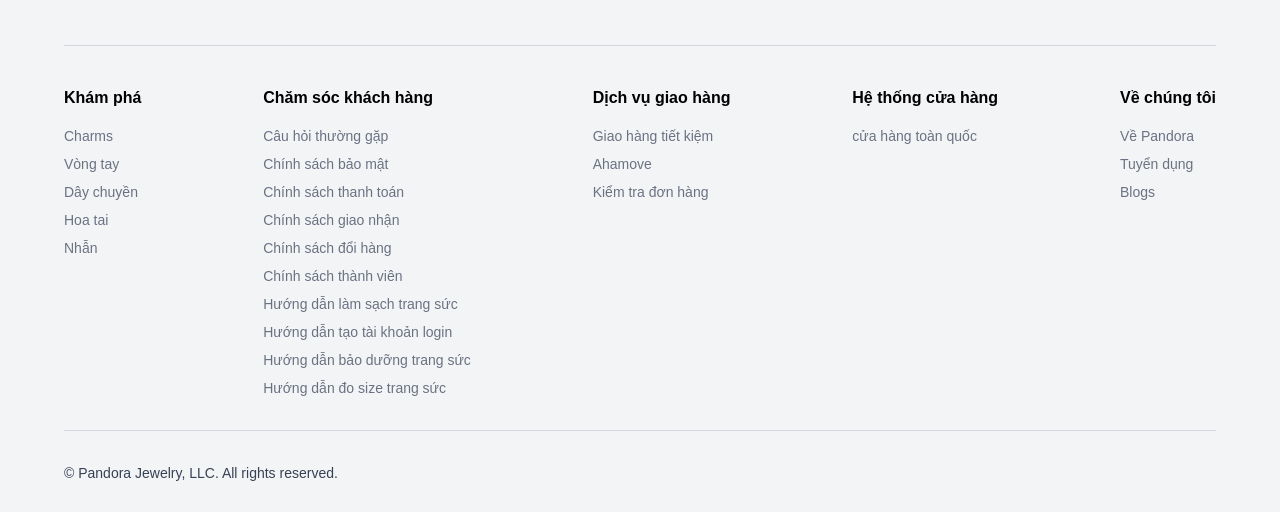
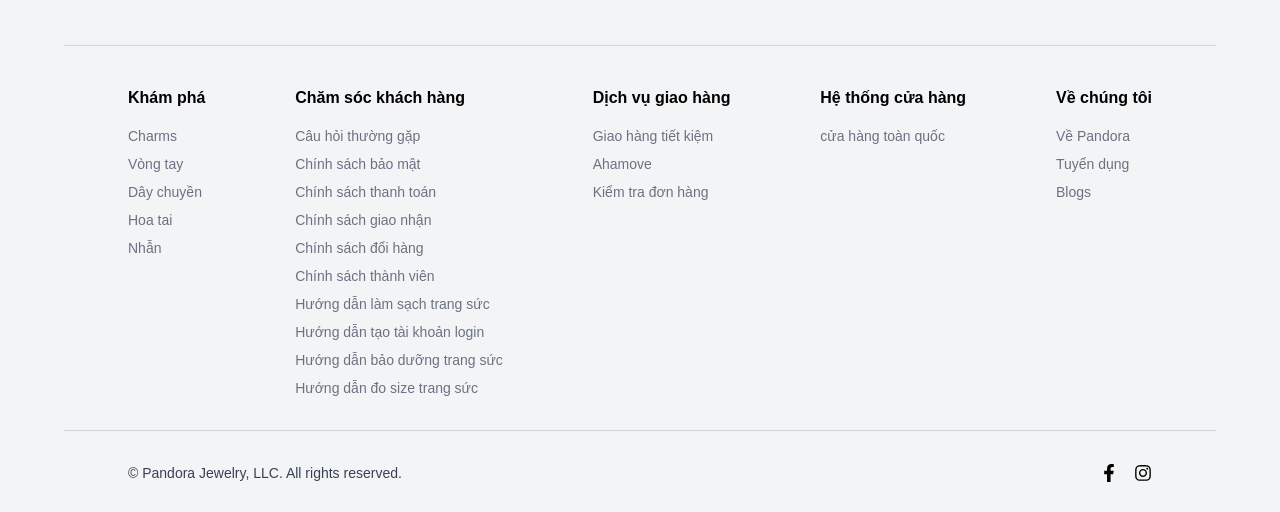
Before and after one commit to CongDongVN/padora-frontend, a Next.js app: page / in a window 1280 px wide. Shown: the part 1898-2410 px from the top of the page. Built offline with nearby package versions, Linux system fonts and the light colour scheme.

Commit message:
add logo and fix px

```diff
--- a/components/Footer.tsx
+++ b/components/Footer.tsx
@@ -1,3 +1,5 @@
+import { FaFacebookF, FaInstagram } from "react-icons/fa";
+
 export default function Footer() {
   return (
     <footer className="bg-gray-100 px-16 pt-16 pb-8">
@@ -22,7 +24,7 @@ export default function Footer() {
 
       <div className="pb-8 border-b border-gray-300 my-6"></div>
 
-      <div className="grid-cols-5 gap-10 flex justify-between pt-4 pb-8 border-b border-gray-300">
+      <div className="grid-cols-5 gap-10 flex justify-between px-16 pt-4 pb-8 border-b border-gray-300">
 
         <div>
           <h4 className="font-semibold mb-4  text-black ">Khám phá</h4>
@@ -90,10 +92,17 @@ export default function Footer() {
 
       </div>
 
-      <p className="text-left text-sm mt-8  text-gray-700">
+      <div className="mt-8 flex items-center justify-between px-16">
+
+      <p className="text-left text-sm text-gray-700">
         © Pandora Jewelry, LLC. All rights reserved.
       </p>
 
+        <div className="flex items-center gap-4 text-black text-lg">
+          <FaFacebookF/>
+          <FaInstagram/>
+        </div>
+      </div>
     </footer>
   )
 }
```
